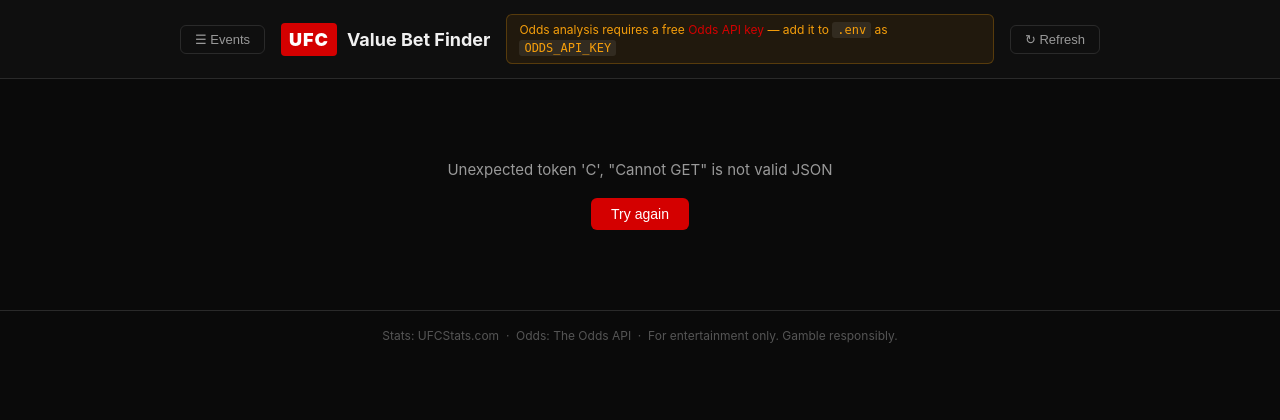
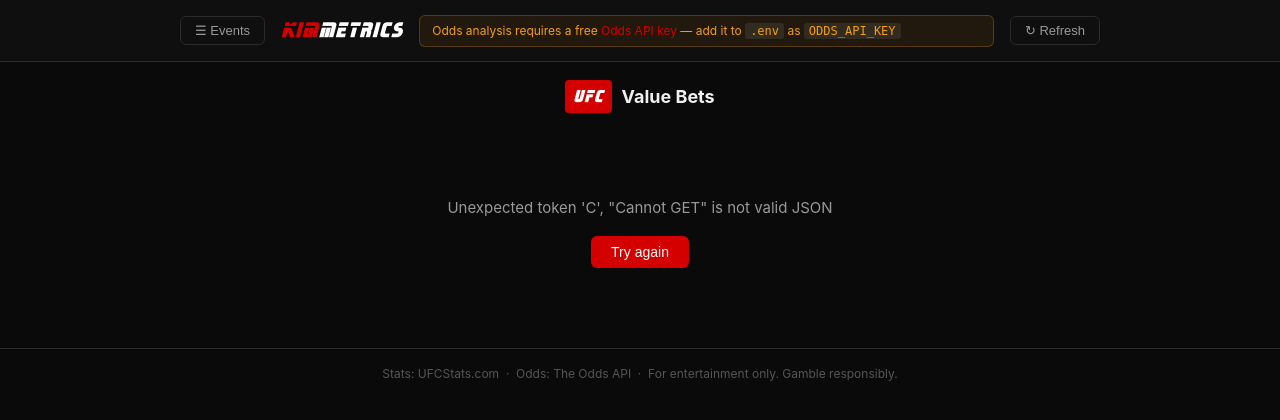
Before and after one commit to kima1810/ufc-value-bet-finder, a Flask app: page / in a window 1280 px wide. Shown: the top 420 px of the page. Run offline with Flask 3, Linux system fonts and the light colour scheme; data that the repository does not hold is empty.

Commit message:
Changed Title and Presentation of Page

```diff
--- a/static/style.css
+++ b/static/style.css
@@ -1,3 +1,10 @@
+@font-face {
+  font-family: 'Sternbach';
+  src: url('/static/fonts/Sternbach-BoldItalic.otf') format('opentype');
+  font-weight: bold;
+  font-style: italic;
+}
+
 :root {
   --bg: #0a0a0a;
   --surface: #141414;
@@ -166,6 +173,16 @@ a:hover { text-decoration: underline; }
 }
 .sidebar-btn:hover { border-color: var(--accent); color: var(--text); }
 .logo { display: flex; align-items: center; gap: 10px; }
+.logo-brand {
+  font-family: 'Sternbach', -apple-system, BlinkMacSystemFont, 'Segoe UI', system-ui, sans-serif;
+  font-size: 22px;
+  letter-spacing: 1px;
+}
+.logo-brand-kim { color: var(--accent); }
+.logo-brand-metrics { color: #fff; }
+
+.page-title { padding: 18px 0 4px; text-align: center; }
+.page-title .logo { gap: 10px; justify-content: center; }
 .logo-ufc {
   background: var(--accent);
   color: #fff;
@@ -174,6 +191,7 @@ a:hover { text-decoration: underline; }
   padding: 3px 8px;
   border-radius: 4px;
   letter-spacing: 1px;
+  font-family: 'Sternbach', -apple-system, BlinkMacSystemFont, 'Segoe UI', system-ui, sans-serif;
 }
 .logo-text { font-size: 18px; font-weight: 700; color: var(--text); }
 
--- a/templates/index.html
+++ b/templates/index.html
@@ -24,8 +24,7 @@
       <div class="header-inner">
         <button class="sidebar-btn" onclick="toggleSidebar()">&#9776; Events</button>
         <div class="logo">
-          <span class="logo-ufc">UFC</span>
-          <span class="logo-text">Value Bet Finder</span>
+          <span class="logo-brand"><span class="logo-brand-kim">KIM</span><span class="logo-brand-metrics">METRICS</span></span>
         </div>
         {% if not has_key %}
         <div class="no-key-banner">
@@ -38,6 +37,13 @@
   </header>
 
   <main class="container">
+    <div class="page-title">
+      <div class="logo">
+        <span class="logo-ufc">UFC</span>
+        <span class="logo-text">Value Bets</span>
+      </div>
+    </div>
+
     <div id="loading" class="loading-state">
       <div class="spinner"></div>
       <p>Pulling fight card &amp; fighter stats…</p>
```
Also changed, not shown: static/fonts/Sternbach-BoldItalic.otf (added).
